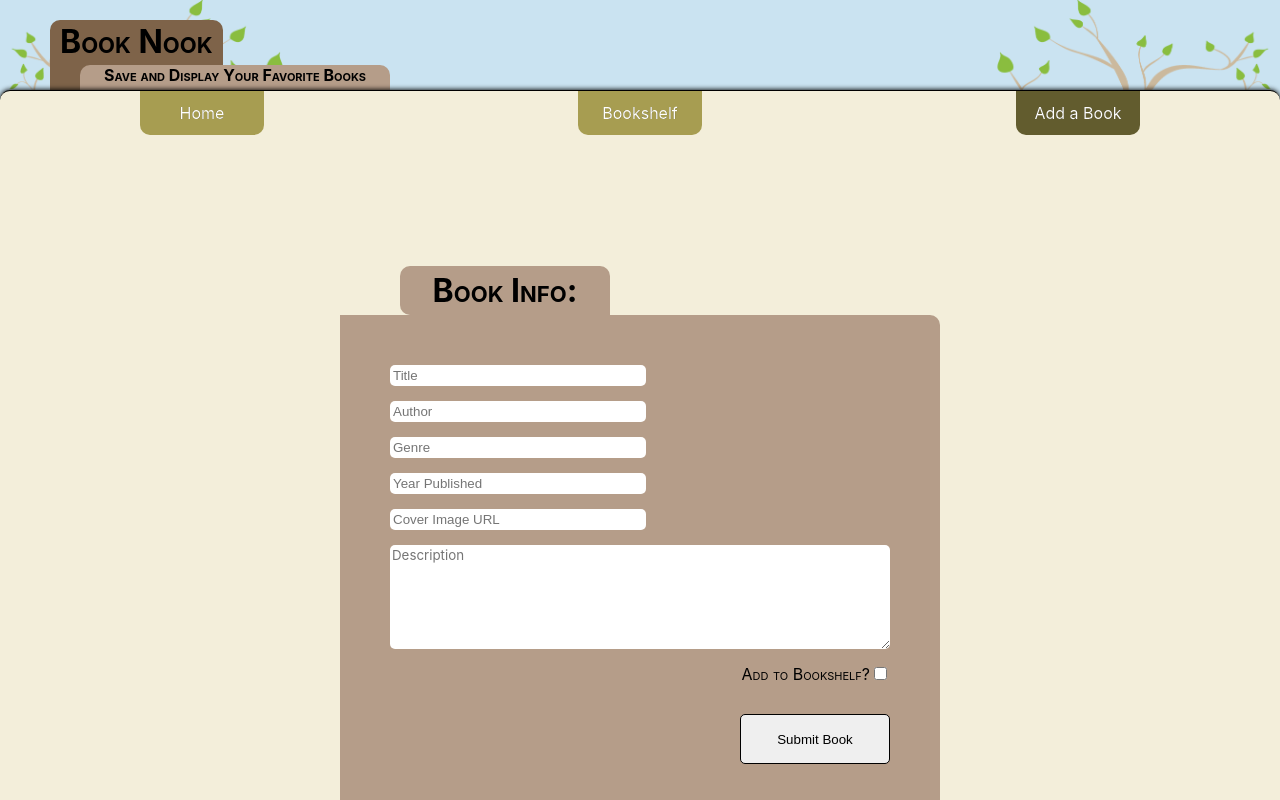
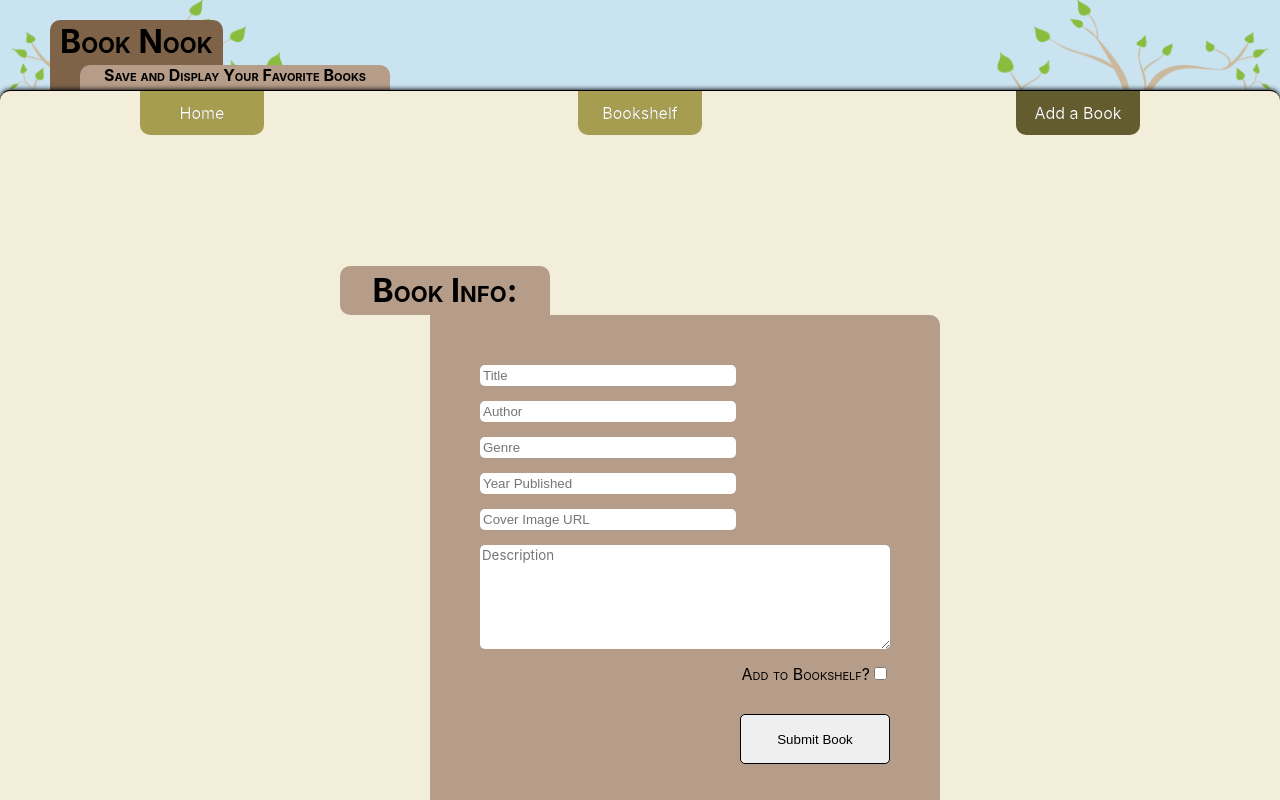
Before and after one commit to thevirtualboy/phase-2-partner-project-v2, a React (Create React App) app: page /addbook in a window 1280 px wide. Shown: the top 800 px of the page. Built offline with nearby package versions, Linux system fonts and the light colour scheme; no server answers.

Commit message:
one last try to fix before i revert and leave it

```diff
--- a/src/components/AddBook.js
+++ b/src/components/AddBook.js
@@ -5,6 +5,7 @@ const formStyle = {
     flexDirection: "column",
     rowGap: "15px",
     maxWidth: "500px",
+    marginLeft: "90px",
     background: "#b59d89",
     padding: "50px",
     border: "none",
@@ -44,7 +45,6 @@ const containerStyle = {
 }
 
 const formLabelStyle = {
-    marginLeft: "60px",
     marginBottom: "0px",
     textAlign: "center",
     fontVariant: "small-caps",
```
